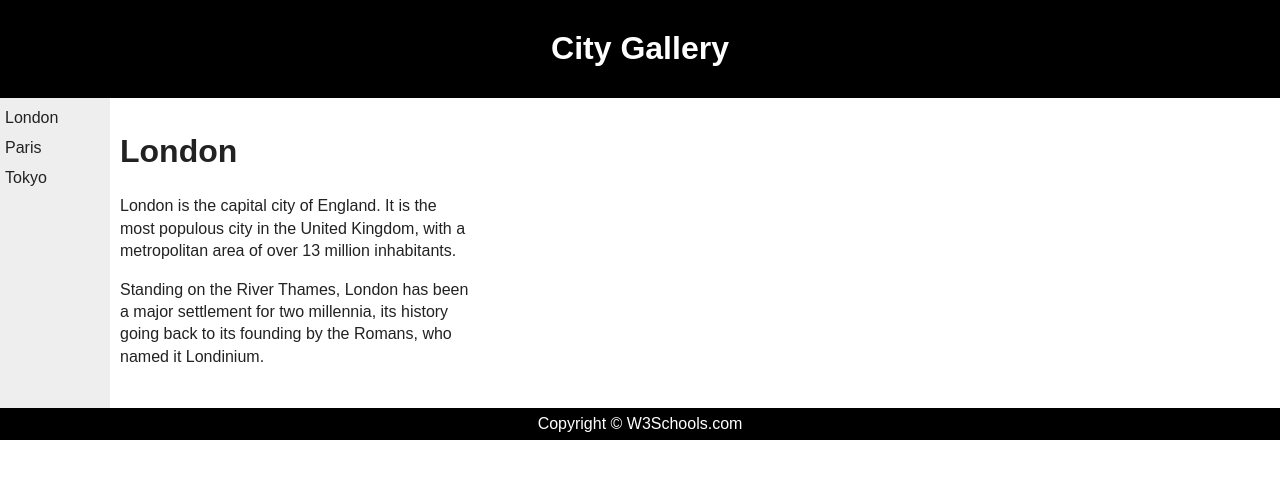
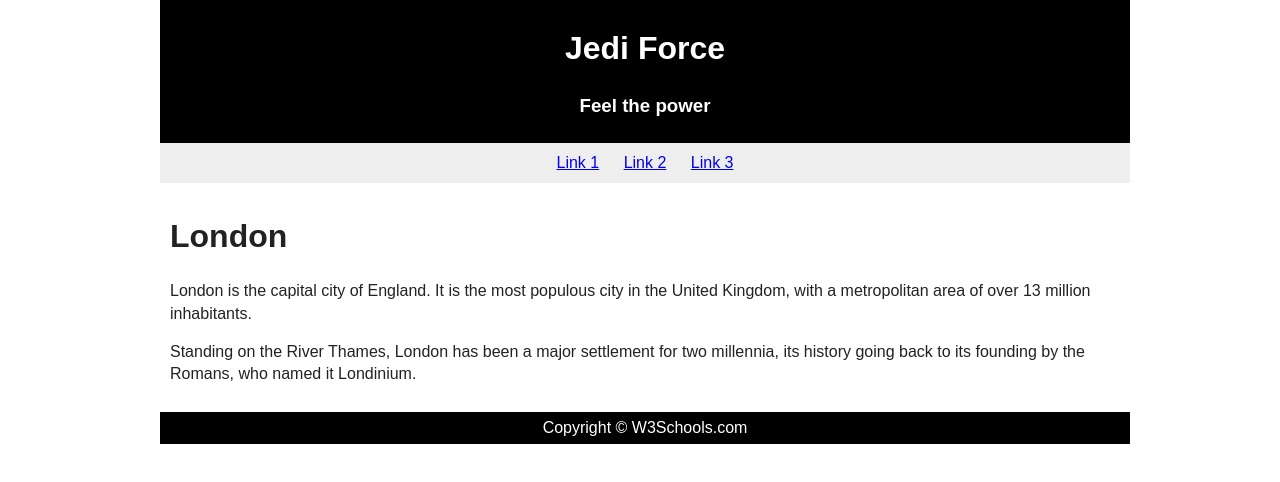
Before and after one commit to Rolands777/JediForce, a website: page dist/index.html in a window 1280 px wide. Drawn offline with nearby package versions, Linux system fonts and the light colour scheme.

```diff
--- a/dist/css/partials/base.css
+++ b/dist/css/partials/base.css
@@ -66,3 +66,8 @@
 textarea {
     resize: vertical;
 }
+
+body{
+    max-width: 960px;
+    margin: 0 auto;
+}
--- a/dist/css/partials/custom.css
+++ b/dist/css/partials/custom.css
@@ -5,19 +5,24 @@
     background-color:black;
     color:white;
     text-align:center;
+    width: 100%;
     padding:5px;
 }
 nav {
     line-height:30px;
+    text-align: center;
     background-color:#eeeeee;
-    height:300px;
-    width:100px;
-    float:left;
+    min-height:30px;
+    width:100%;
     padding:5px;
 }
+
+nav a{
+    display: inline-block;
+    margin: 0 10px;
+}
+
 section {
-    width:350px;
-    float:left;
     padding:10px;
 }
 footer {
@@ -26,4 +31,5 @@
     clear:both;
     text-align:center;
     padding:5px;
+    width: 100%;
 }
--- a/dist/index.html
+++ b/dist/index.html
@@ -20,13 +20,14 @@
         <![endif]-->
 
         <header>
-            <h1>City Gallery</h1>
+            <h1>Jedi Force</h1>
+            <h3>Feel the power</h3>
         </header>
 
         <nav>
-            London<br>
-            Paris<br>
-            Tokyo
+            <a href="#">Link 1</a>
+            <a href="#">Link 2</a>
+            <a href="#">Link 3</a>
         </nav>
 
         <section>
```
Also changed, not shown: 1 other file.
